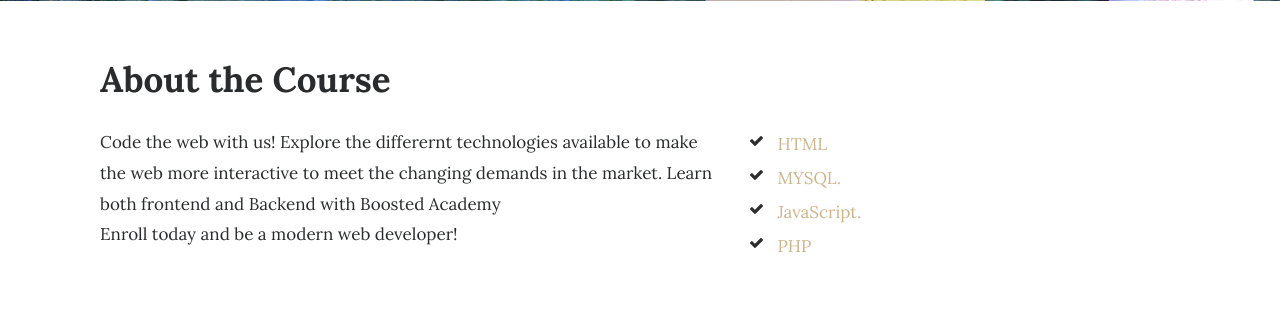
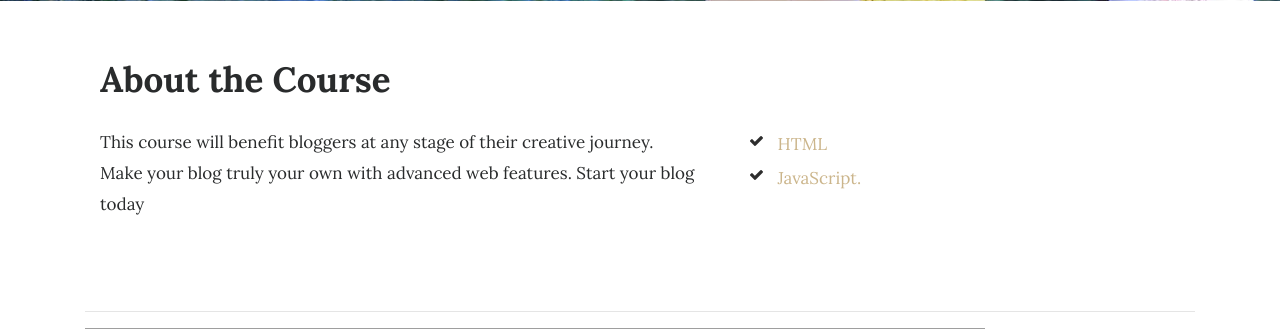
Before and after one commit to Mutooro/academy, a PHP site: page /admissions/wordpress.php in a window 1280 px wide. Shown: the part 301-630 px from the top of the page. Run offline with PHP 8.4, Linux system fonts and the light colour scheme; some libraries are stand-ins or nearby versions; some web fonts are replaced; grey boxes are pictures that could not be loaded.

Commit message:
new changes

```diff
--- a/admissions/wordpress.php
+++ b/admissions/wordpress.php
@@ -74,16 +74,16 @@
 <div class="col-md-7 admission-form_mr">
 <h2>About the Course</h2>
 <p>
-    Code the web with us! Explore the differernt technologies available to make the web more interactive to meet the changing demands in the market.
-    Learn both frontend and Backend with Boosted Academy <br>Enroll today and be a modern web developer!
+This course will benefit bloggers at any stage of their creative journey.
+<br>Make your blog truly your own with advanced web features. Start your blog today
 </p>
 </div>
 <div class="col-md-5 admission-form_mr">
 <ul class="admission-form_listed">
 <li>HTML</li>
-<li>MYSQL.</li>
+<!-- <li>MYSQL.</li> -->
 <li>JavaScript.</li>
-<li>PHP</li>
+<!-- <li>PHP</li> -->
 </ul>
 </div>
 </div>
```
Also changed, not shown: admissions/digital_market.php (+4 -4 lines), admissions/video_edit.php (+3 -4 lines).
